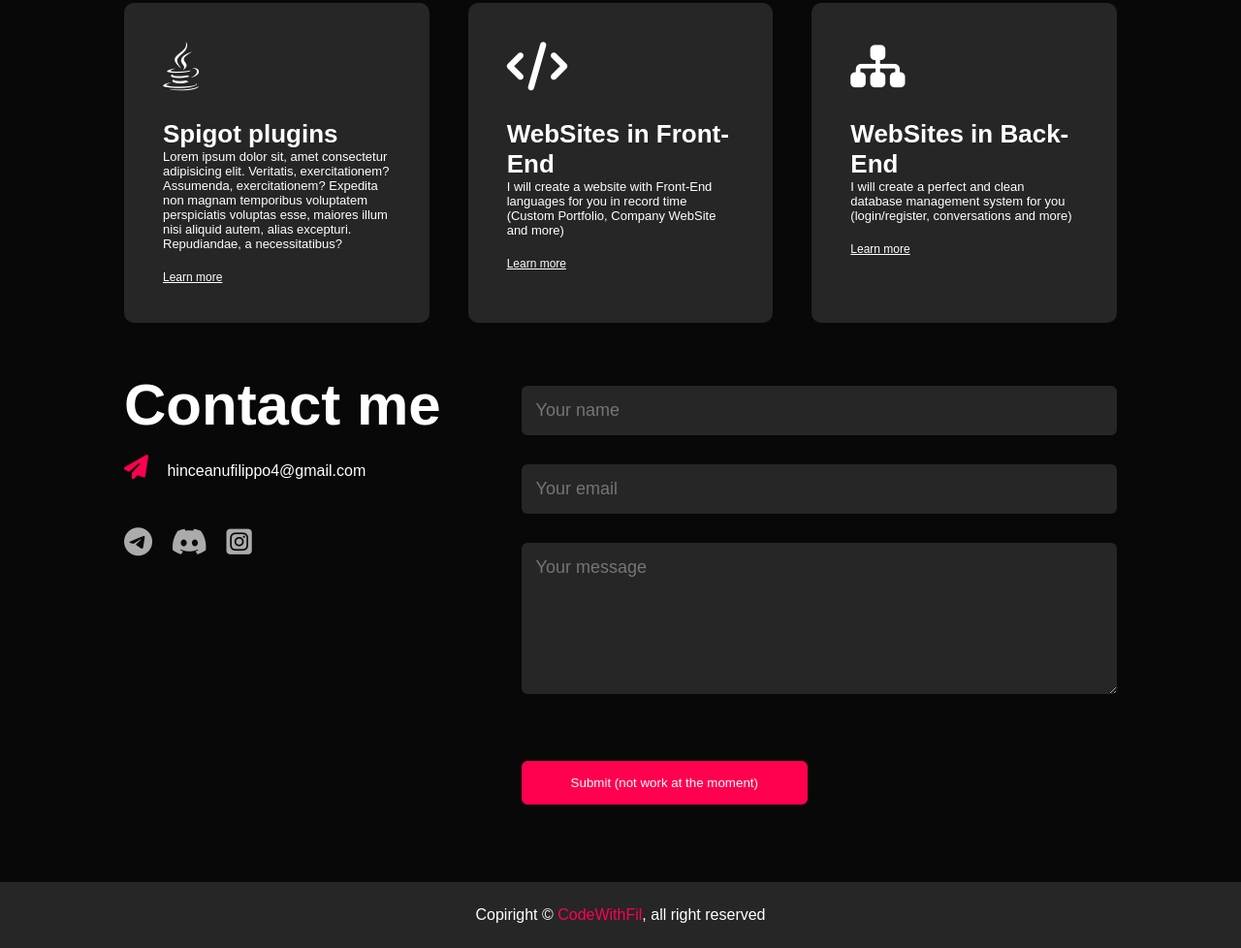
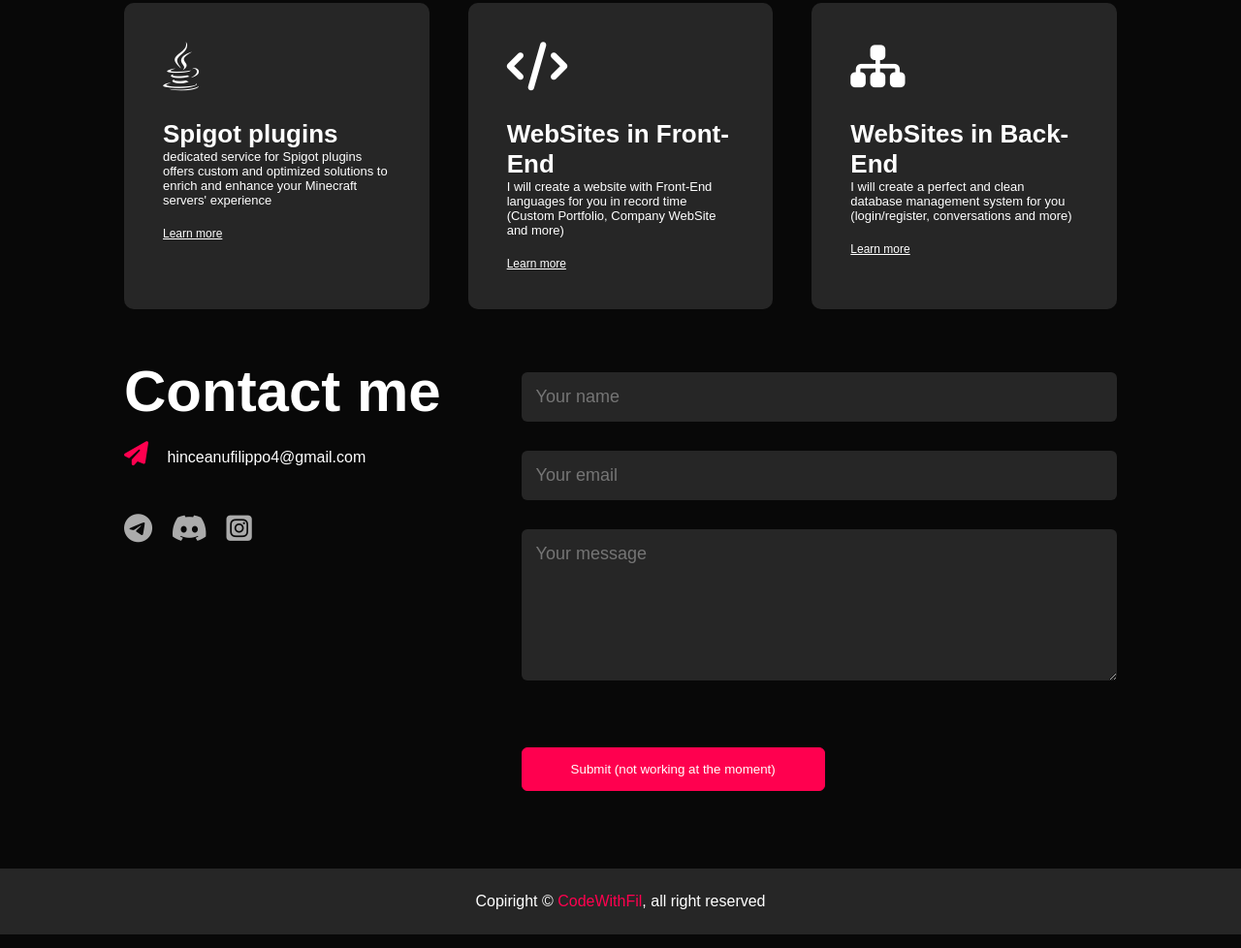
Before and after one commit to MrFil27/Portfolio, a plain HTML site: page index.html in a window 1280 px wide. Shown: the part 1610-2588 px from the top of the page at 97% size. Drawn offline with Linux system fonts and the light colour scheme.

Commit message:
Update index.html

```diff
--- a/index.html
+++ b/index.html
@@ -89,7 +89,7 @@
                 <div>
                     <i class="fa-brands fa-java"></i>
                     <h1>Spigot plugins</h1>
-                    <p>Lorem ipsum dolor sit, amet consectetur adipisicing elit. Veritatis, exercitationem? Assumenda, exercitationem? Expedita non magnam temporibus voluptatem perspiciatis voluptas esse, maiores illum nisi aliquid autem, alias excepturi. Repudiandae, a necessitatibus?</p>
+                    <p>dedicated service for Spigot plugins offers custom and optimized solutions to enrich and enhance your Minecraft servers' experience</p>
                     <a href="https://www.fiverr.com/s/5qKRrb">Learn more</a>
                 </div>
                 <div>
@@ -126,7 +126,7 @@
                         <input type="text" name="Name" placeholder="Your name" required>
                         <input type="email" name="Email" placeholder="Your email" required>
                         <textarea name="Message" rows="6" placeholder="Your message"></textarea>
-                        <button type="submit" class="submit">Submit (not work at the moment)</button>
+                        <button type="submit" class="submit">Submit (not working at the moment)</button>
                     </form>
                 </div>
             </div>
```
